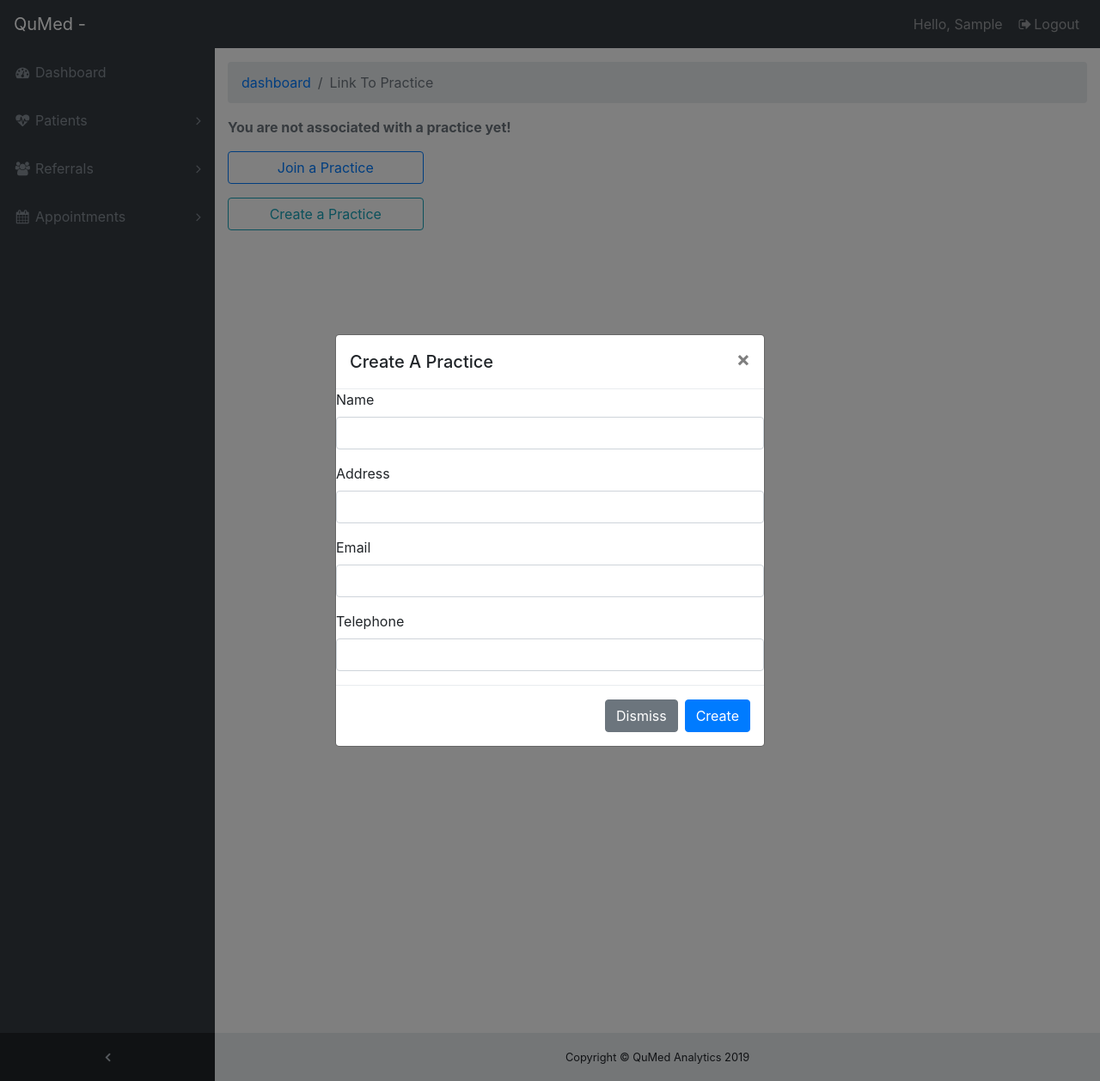
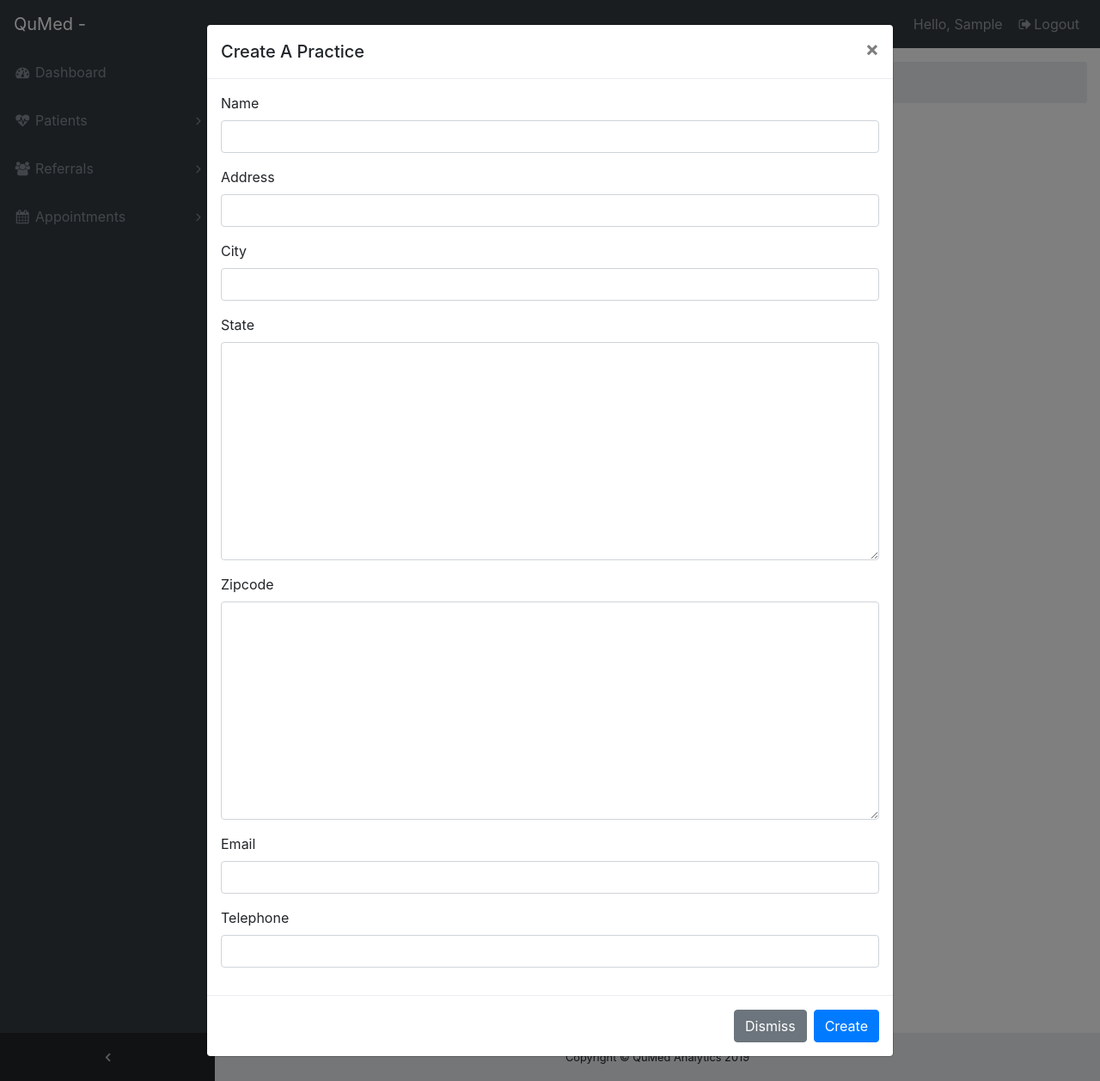
Before and after one commit to tadesanya/qumed, a Django app: page /account/link_practice/ in a window 1280 px wide, after a click on "Create a Practice". Shown: the whole page at 86% size. Run offline with Django 3.2, Linux system fonts and the light colour scheme; the visitor is signed in with stand-in values (Sample User, id 1); parts of the project's set-up code (start-up, migrations or seed data) failed here and were passed over; some libraries are stand-ins or nearby versions.

Commit message:
parse address into address, city, state, zipcode

```diff
--- a/account/templates/account/link-practice.html
+++ b/account/templates/account/link-practice.html
@@ -53,7 +53,7 @@
 
   <!-- Create Practice Modal -->
   <div class="modal fade" id="createPracticeModal" tabindex="-1" role="dialog" aria-labelledby="createPracticeTitle" aria-hidden="true">
-    <div class="modal-dialog modal-dialog-centered" role="document">
+    <div class="modal-dialog modal-dialog-centered modal-lg" role="document">
       <div class="modal-content">
         <div class="modal-header">
           <h5 class="modal-title" id="createPracticeTitle">Create A Practice</h5>
@@ -63,6 +63,7 @@
         </div>
         <form action="{% url 'referral:create_practice' %}" method="post">
         {% csrf_token %}
+        <div class="modal-body">
           {% for hidden_field in practice_form.hidden_fields %}
             {{ hidden_field }}
           {% endfor %}
@@ -76,6 +77,7 @@
               {% endfor %}
             </div>
           {% endfor %}
+        </div>
 
         <div class="modal-footer">
           <button type="reset" class="btn btn-secondary" data-dismiss="modal">Dismiss</button>
--- a/qumed/settings.py
+++ b/qumed/settings.py
@@ -59,6 +59,7 @@ INSTALLED_APPS = [
     'referral',
     'account',
     'widget_tweaks',
+    'localflavor',
 ]
 
 MIDDLEWARE = [
--- a/referral/admin.py
+++ b/referral/admin.py
@@ -3,11 +3,11 @@ from .models import Practice, Patient, Referral, TempReferral, Appointment
 
 
 class PracticeAdmin(admin.ModelAdmin):
-    list_display = ('id', 'name', 'address', 'email', 'telephone', 'created_by')
+    list_display = ('id', 'name', 'address', 'city', 'state', 'zipcode', 'email', 'telephone', 'created_by')
 
 
 class PatientAdmin(admin.ModelAdmin):
-    list_display = ('id', 'mrn', 'name', 'address', 'email', 'telephone', 'creator_practice', 'current_practice')
+    list_display = ('id', 'mrn', 'name', 'address', 'city', 'state', 'zipcode', 'email', 'telephone', 'creator_practice', 'current_practice')
 
 
 class ReferralAdmin(admin.ModelAdmin):
--- a/referral/forms.py
+++ b/referral/forms.py
@@ -6,8 +6,9 @@ from qumed.constants import REFERRAL_STATUS, APPOINTMENT_STATUS
 
 
 # model forms
-PracticeForm = modelform_factory(Practice, fields=('name', 'address', 'email', 'telephone'))
-PatientForm = modelform_factory(Patient, fields=('mrn', 'name', 'address', 'email', 'telephone'))
+PracticeForm = modelform_factory(Practice, fields=('name', 'address', 'city', 'state', 'zipcode', 'email', 'telephone'))
+PatientForm = modelform_factory(Patient, fields=('mrn', 'name', 'address', 'city', 'state', 'zipcode', 'email',
+                                                 'telephone'))
 ReferralForm = modelform_factory(Referral, fields=('patient', 'notes', 'referred_by',
                                                    'referred_to', 'reason_for_referral'))
 TempReferralForm = modelform_factory(TempReferral, exclude=())
--- a/referral/models.py
+++ b/referral/models.py
@@ -4,6 +4,7 @@ from datetime import date
 from django.db import models
 from django.contrib.auth import get_user_model
 from phonenumber_field.modelfields import PhoneNumberField
+from localflavor.us.models import USStateField, USZipCodeField
 
 from qumed.constants import CHAR_LENGTH_16, CHAR_LENGTH_32, CHAR_LENGTH_128, APPOINTMENT_STATUS, REFERRAL_STATUS
 
@@ -12,6 +13,9 @@ class Practice(models.Model):
     id = models.UUIDField(primary_key=True, default=uuid.uuid4, editable=False)
     name = models.CharField('Name', max_length=CHAR_LENGTH_32, unique=True)
     address = models.CharField('Address', max_length=CHAR_LENGTH_128)
+    city = models.CharField('City', max_length=CHAR_LENGTH_32, unique=False)
+    state = USStateField('State')
+    zipcode = USZipCodeField('ZipCode')
     email = models.EmailField('Email')
     telephone = PhoneNumberField('Telephone')
     created_by = models.ForeignKey(get_user_model(),
@@ -30,6 +34,9 @@ class Patient(models.Model):
     mrn = models.IntegerField('Medical Record Number', unique=True)
     name = models.CharField('Name', max_length=CHAR_LENGTH_32, unique=True)
     address = models.CharField('Address', max_length=CHAR_LENGTH_128)
+    city = models.CharField('City', max_length=CHAR_LENGTH_32, unique=False)
+    state = USStateField('State')
+    zipcode = USZipCodeField('ZipCode')
     email = models.EmailField('Email')
     telephone = PhoneNumberField('Telephone')
 
--- a/referral/templates/referral/list_patients.html
+++ b/referral/templates/referral/list_patients.html
@@ -16,6 +16,9 @@
         <th scope="col">MRN</th>
         <th scope="col">Name</th>
         <th scope="col">Address</th>
+        <th scope="col">City</th>
+        <th scope="col">State</th>
+        <th scope="col">ZipCode</th>
         <th scope="col">Email</th>
         <th scope="col">Telephone</th>
         <th scope="col"></th>
@@ -28,6 +31,9 @@
           <td>{{patient.mrn}}</td>
           <td><a href="{% url 'referral:patient_detail' pk=patient.id %}">{{patient.name}}</a></td>
           <td>{{patient.address}}</td>
+          <td>{{patient.city}}</td>
+          <td>{{patient.state}}</td>
+          <td>{{patient.zipcode}}</td>
           <td>{{patient.email}}</td>
           <td>{{patient.telephone}}</td>
           <td><a href="{% url 'referral:patient_detail' pk=patient.id %}"><i class="fa fa-address-card" aria-hidden="true"></i></a></td>
--- a/referral/views.py
+++ b/referral/views.py
@@ -54,7 +54,7 @@ class PatientsListView(LoginRequiredMixin, ListView):
 
 class PatientCreateView(LoginRequiredMixin, CreateView):
     model = Patient
-    fields = ['mrn', 'name', 'address', 'email', 'telephone']
+    fields = ['mrn', 'name', 'address', 'city', 'state', 'zipcode', 'email', 'telephone']
     template_name = 'referral/create_patient.html'
     success_url = reverse_lazy('referral:view_patients')
 
--- a/requirements.txt
+++ b/requirements.txt
@@ -1,6 +1,7 @@
 Babel==2.5.3
 Django==2.0.2
 django-environ==0.4.4
+django-localflavor==2.1
 django-phonenumber-field==2.0.0
 django-widget-tweaks==1.4.2
 gunicorn==19.9.0
```
Also changed, not shown: referral/templates/referral/patient_detail.html (+12 -0 lines), README.md, referral/migrations/0011_auto_20190228_1850.py (added). Lines whose indentation alone changed are shown as unchanged.
